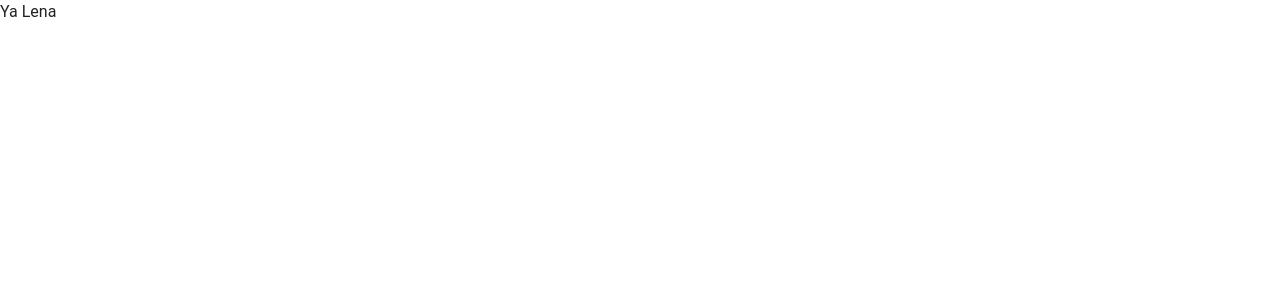
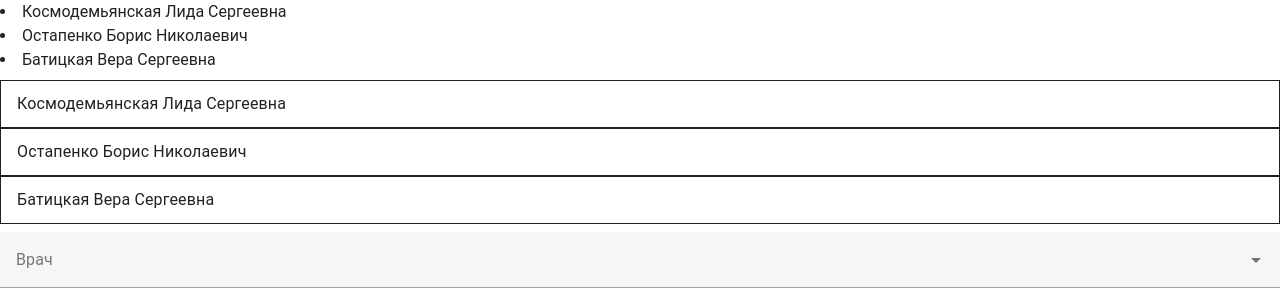
Before and after one commit to ChekPayk/PetStore, a Vue app: page / in a window 1280 px wide. Shown: the top 306 px of the page. Built offline with nearby package versions, Linux system fonts and the light colour scheme; a small style sheet from the web is missing.

Commit message:
second commit

```diff
--- /dev/null
+++ b/src/components/Registry.vue
@@ -0,0 +1,53 @@
+<template>
+  <div>
+    <!-- Врачи: {{ doctorList }} -->
+    <li v-for="doctor in doctorList">
+        {{ doctor.fio }}
+    </li>
+
+    <v-list :items="doctorList" item-title="fio" variant="outlined"
+    >
+
+    </v-list>
+
+    <v-autocomplete
+      label="Врач"
+      :items="doctorList" item-title="fio"
+    >
+
+    </v-autocomplete>
+  </div>
+
+</template>
+
+<script lang="ts" setup>
+
+  interface Ticket {
+
+  }
+
+  interface Doctor {
+    fio: string,
+    specialization: string,
+    room: string | number,
+  }
+
+  const doctorList:Array<Doctor> = [
+    {
+      fio: "Космодемьянская Лида Сергеевна",
+      specialization: "врач-терапевт",
+      room: "316 каб."
+    },
+    {
+      fio: "Остапенко Борис Николаевич",
+      specialization: "врач-стоматолог",
+      room: "216 каб."
+    },
+    {
+      fio: "Батицкая Вера Сергеевна",
+      specialization: "врач-хирург",
+      room: "317 каб."
+    }
+  ]
+
+</script>
--- a/src/pages/index.vue
+++ b/src/pages/index.vue
@@ -1,5 +1,8 @@
 <template>
-  Ya Lena
+
+<Registry>
+</Registry>
+
 </template>
 
 <script lang="ts" setup>
```
